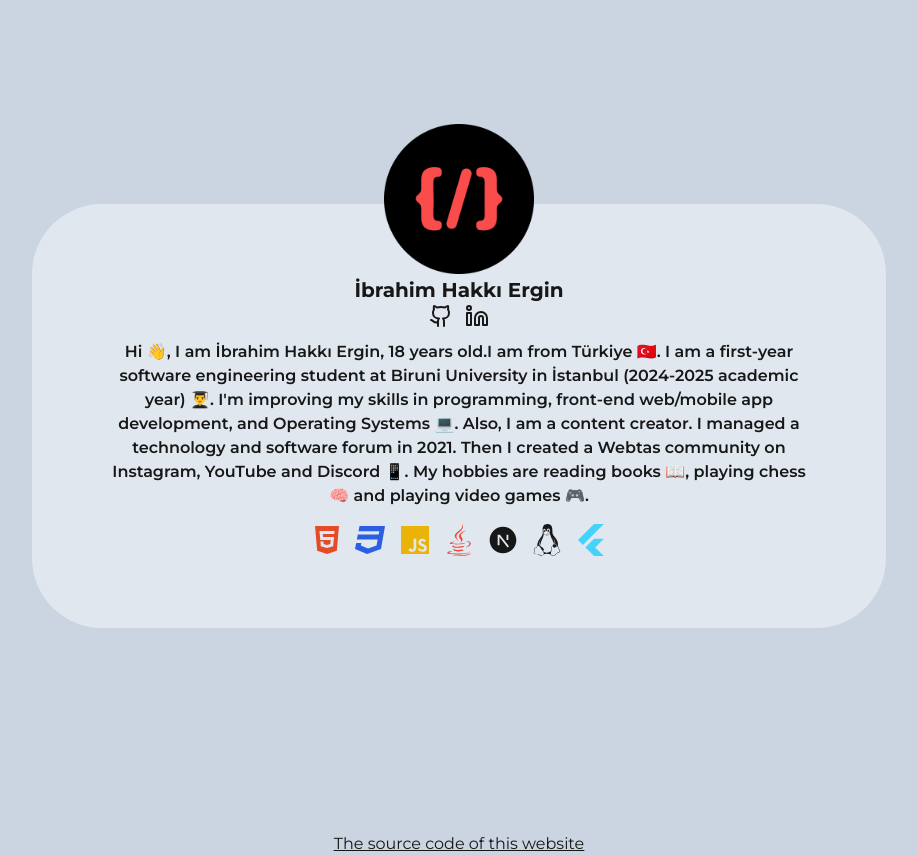
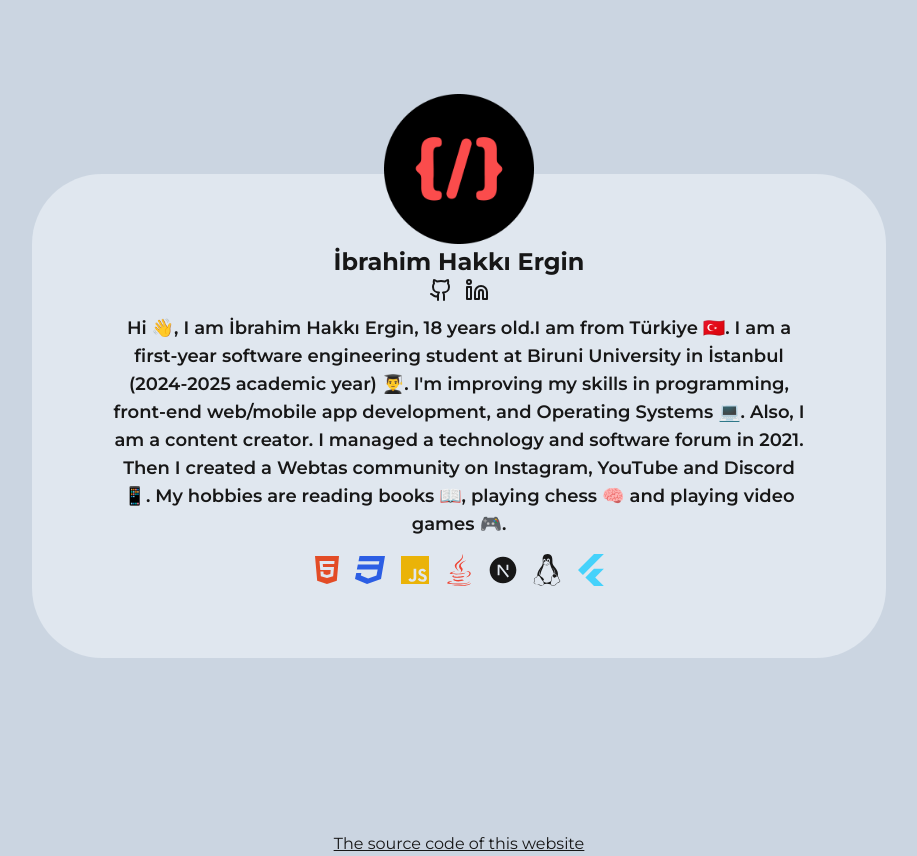
Before and after one commit to 06ergin06/hakkiergin, a Next.js app: page / in a window 1280 px wide. Shown: the whole page, without its empty margins (181-1098 px from the left). Built offline with nearby package versions, Linux system fonts and the light colour scheme.

Commit message:
change font size

```diff
--- a/src/app/page.js
+++ b/src/app/page.js
@@ -14,7 +14,7 @@ export default function Home() {
             height={150}
             className="-top-20 absolute sm:block hidden"
           />
-          <h1 className="text-xl font-bold">İbrahim Hakkı Ergin</h1>
+          <h1 className="md:text-2xl text-xl font-bold">İbrahim Hakkı Ergin</h1>
           <div className="center gap-3 mb-3">
             <a href="https://github.com/06ergin06" target="_blank">
               <LuGithub className="w-6 h-6 hover:opacity-75 hover:bg-zinc-600 hover:rounded-xl transition-all" />
@@ -23,7 +23,7 @@ export default function Home() {
               <LuLinkedin className="w-6 h-6 hover:opacity-75 hover:bg-blue-500 hover:rounded-xl transition-all" />
             </a>
           </div>
-          <p className="mb-4 font-semibold">
+          <p className="mb-4 font-semibold md:text-lg">
             Hi 👋, I am İbrahim Hakkı Ergin, 18 years old.I am from Türkiye 🇹🇷.
             I am a first-year software engineering student at Biruni University
             in İstanbul (2024-2025 academic year) 👨‍🎓. I'm improving my skills in
```
